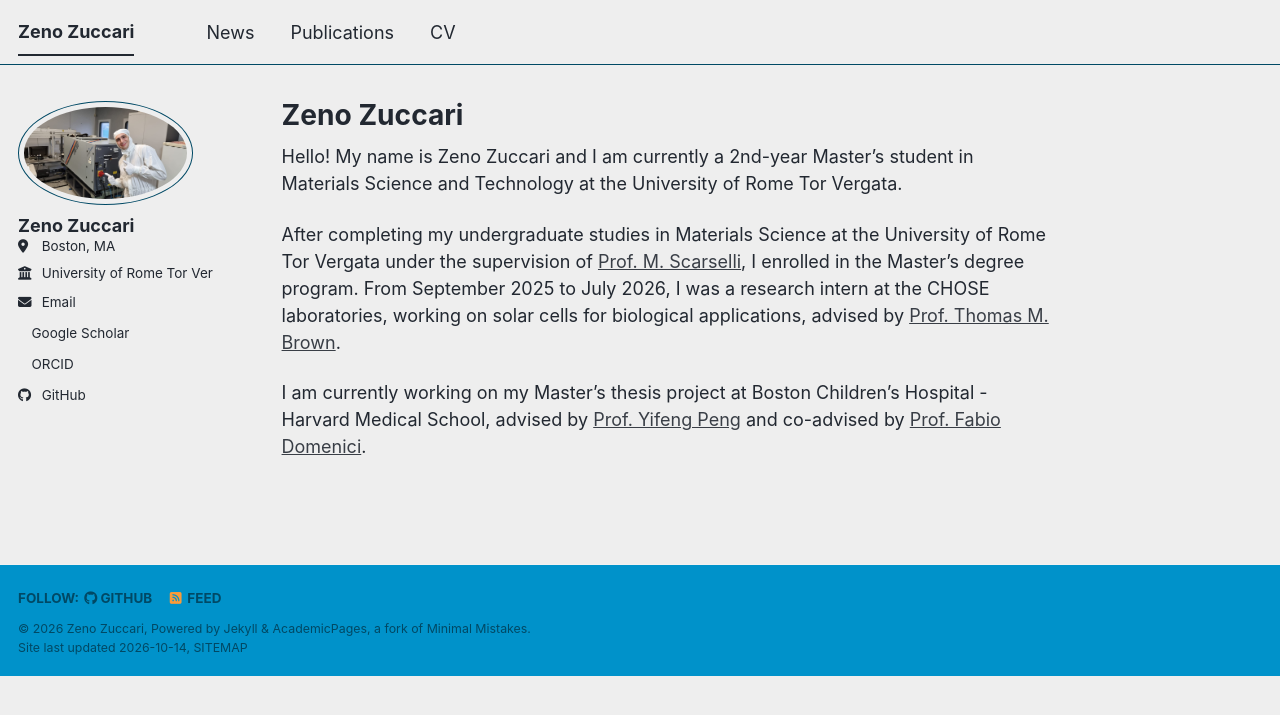
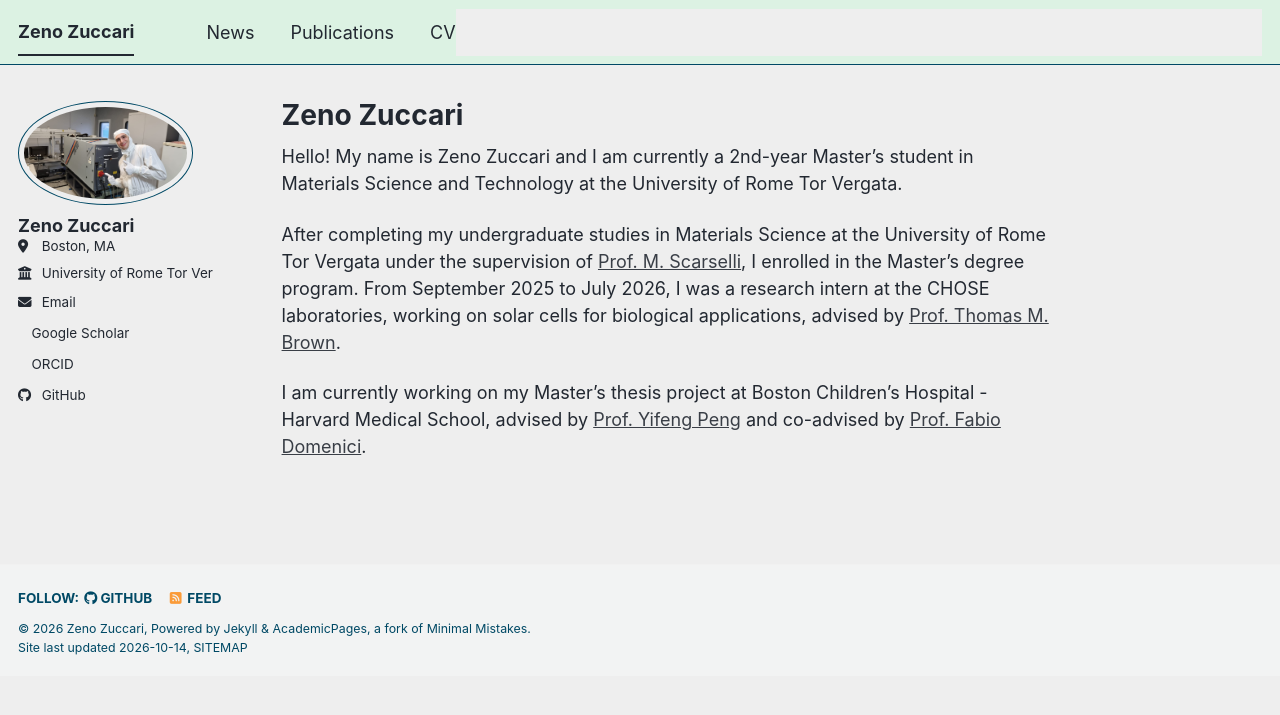
Before and after one commit to zzuccari/portfolio, a Jekyll site: the page built from _pages/about.md, in a window 1280 px wide. Shown: the top 715 px of the page. Built offline with Jekyll 4.4.1, drawn with Linux system fonts in a browser that asks for light colours; a style sheet for code colours, icons or effects is not loaded.

Commit message:
Revert footer to grey, add light green masthead background

```diff
--- a/_sass/layout/_masthead.scss
+++ b/_sass/layout/_masthead.scss
@@ -4,7 +4,7 @@
 
 .masthead {
   position: fixed;
-  background: var(--global-bg-color);
+  background: var(--global-masthead-bg-color, var(--global-bg-color));
   height: fit-content;
   top: 0;
   width: 100%;
@@ -55,7 +55,7 @@
 }
 
 .masthead__menu-item {
-  background-color: var(--global-bg-color);
+  background-color: var(--global-masthead-bg-color, var(--global-bg-color));
   display: block;
   list-style-type: none;
   white-space: nowrap;
--- a/_sass/theme/_air_light.scss
+++ b/_sass/theme/_air_light.scss
@@ -15,7 +15,8 @@ $text                       : #222831;
 $link                       : #393e46;
 $link-dark                  : mix(#000, $link, 25%);
 $link-light                 : mix(#fff, $link, 25%);
-$footer                     : $primary-color;
+$footer                     : #f2f3f3;
+$masthead-bg                : #dcf2e3;
 
 /* Color codes used for the site */
 $danger-color               : #ee5f5b;
@@ -39,6 +40,7 @@ $sidebar-screen-min-width   : 1024px;
     --global-base-color                 : #{$primary-color};
     --global-bg-color                   : #{$background};
     --global-footer-bg-color            : #{$footer};
+    --global-masthead-bg-color          : #{$masthead-bg};
     --global-border-color               : #{$light-primary-color};
     --global-dark-border-color          : #{$background-light};
     --global-code-background-color      : #fafafa;
```
